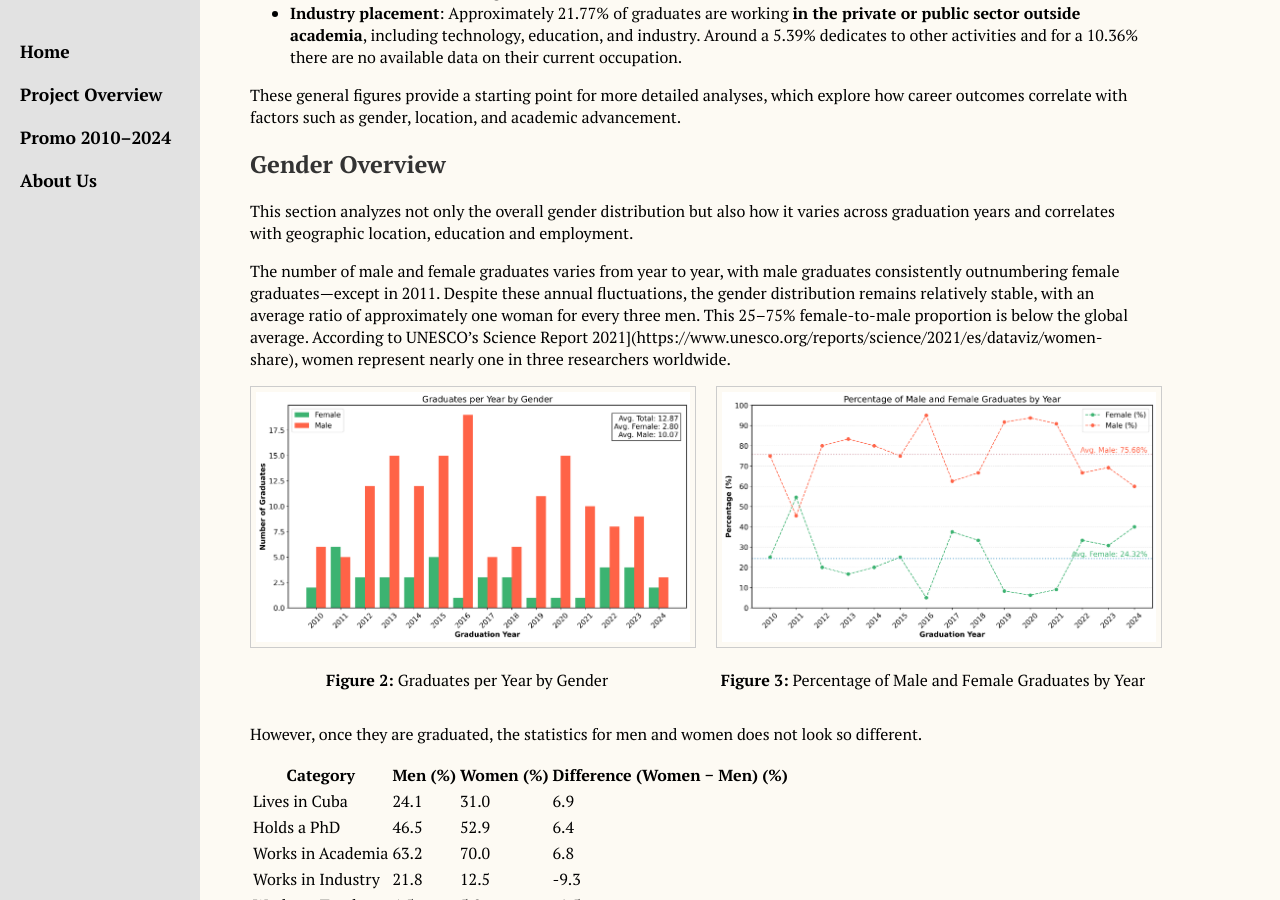
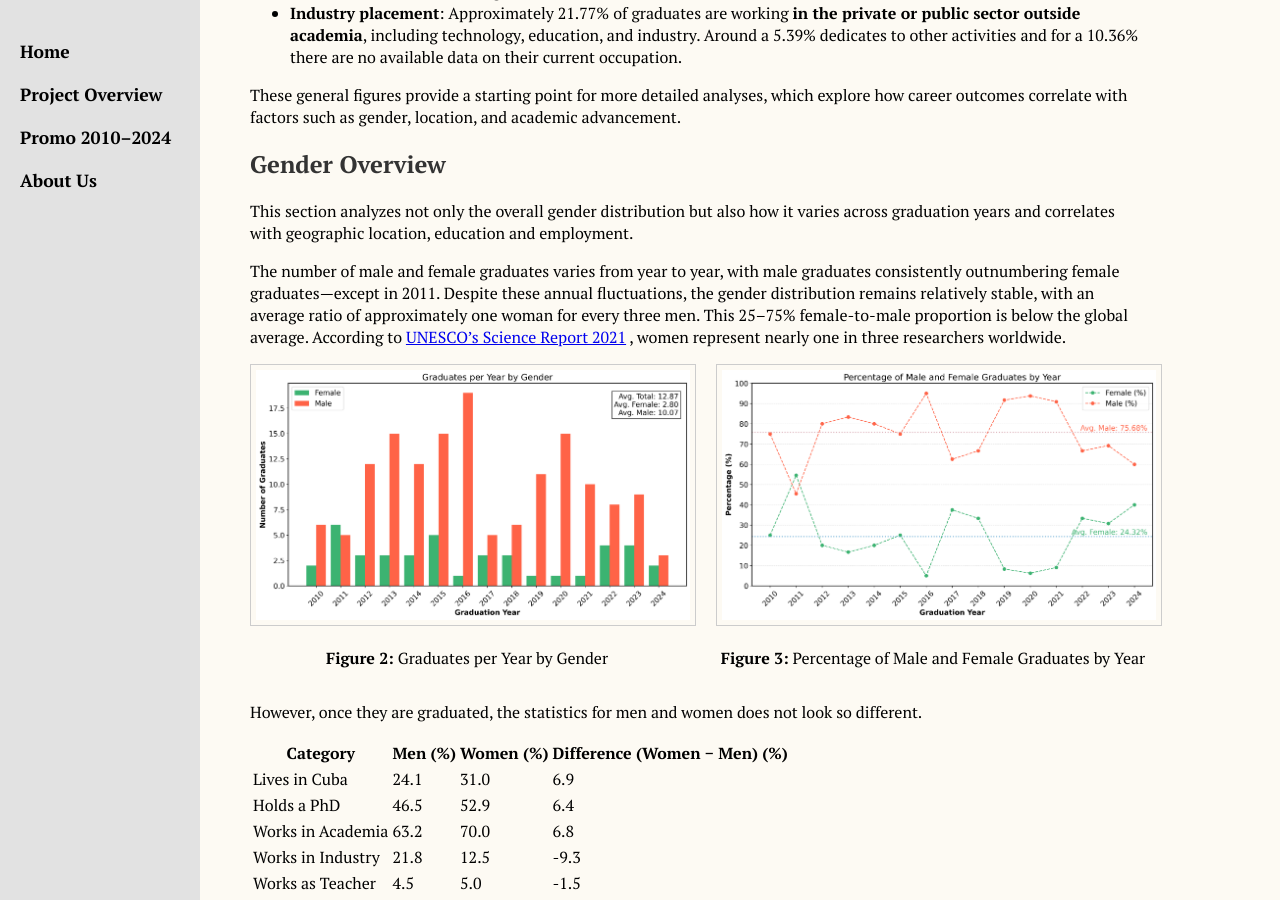
Before and after one commit to Gretica/Tracking_Cuban_Physicists, a Jekyll site: the page built from Promo_2010_2024.md, in a window 1280 px wide and 900 px high, scrolled down 1424 px. Built offline with Jekyll 4.4.1, drawn with Linux system fonts in a browser that asks for light colours.

Commit message:
Update Promo_2010_2024.md

```diff
--- a/Promo_2010_2024.md
+++ b/Promo_2010_2024.md
@@ -42,7 +42,8 @@ These general figures provide a starting point for more detailed analyses, which
 
 This section analyzes not only the overall gender distribution but also how it varies across graduation years and correlates with geographic location, education and employment.
 
-The number of male and female graduates varies from year to year, with male graduates consistently outnumbering female graduates—except in 2011. Despite these annual fluctuations, the gender distribution remains relatively stable, with an average ratio of approximately one woman for every three men. This 25–75% female-to-male proportion is below the global average. According to UNESCO's Science Report 2021](https://www.unesco.org/reports/science/2021/es/dataviz/women-share), women represent nearly one in three researchers worldwide.
+The number of male and female graduates varies from year to year, with male graduates consistently outnumbering female graduates—except in 2011. Despite these annual fluctuations, the gender distribution remains relatively stable, with an average ratio of approximately one woman for every three men. This 25–75% female-to-male proportion is below the global average. According to [UNESCO's Science Report 2021](https://www.unesco.org/reports/science/2021/es/dataviz/women-share)
+, women represent nearly one in three researchers worldwide.
 
 <div style="display: flex; justify-content: space-around; align-items: flex-start; gap: 2rem; flex-wrap: wrap;">
   <div style="flex: 1; text-align: center;">
```
